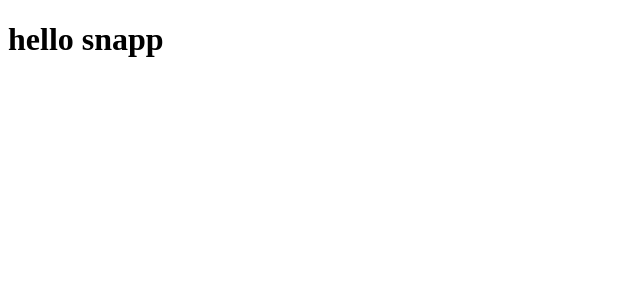
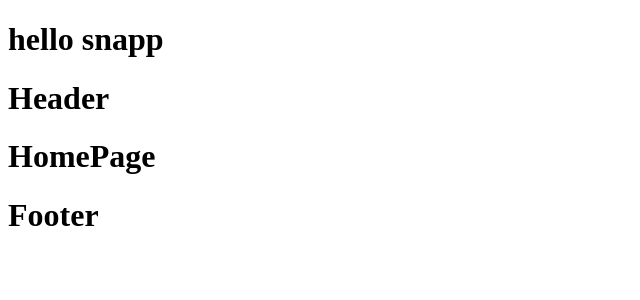
Before and after one commit to Kasra-Zafari/snapp-contacts, a React (Vite) app: page / in a window 1280 px wide. Shown: the top 300 px of the page, without its empty margins (0-640 px from the left). Built offline with nearby package versions, Linux system fonts and the light colour scheme.

Commit message:
create Header, Footer & HomePage components

```diff
--- a/src/App.jsx
+++ b/src/App.jsx
@@ -1,11 +1,18 @@
 
 // import './App.css'
+
+import HomePage from "./components/HomePage"
+import Header from "./components/Header/Header"
+import Footer from "./components/Footer/Footer"
 
 function App() {
 
   return (
     <>
       <h1>hello snapp</h1>
+      <Header/>
+      <HomePage/>
+      <Footer/>
     </>
   )
 }
--- /dev/null
+++ b/src/components/Footer/Footer.jsx
@@ -0,0 +1,8 @@
+
+
+const Footer = ()=>{
+
+    return <h1>Footer</h1>
+}
+
+export default Footer;
--- /dev/null
+++ b/src/components/Header/Header.jsx
@@ -0,0 +1,8 @@
+
+
+const Header = ()=>{
+
+    return <h1>Header</h1>
+}
+
+export default Header;
--- /dev/null
+++ b/src/components/HomePage/index.jsx
@@ -0,0 +1,8 @@
+
+
+const HomePage = ()=>{
+
+    return <h1>HomePage</h1>
+}
+
+export default HomePage;
```
